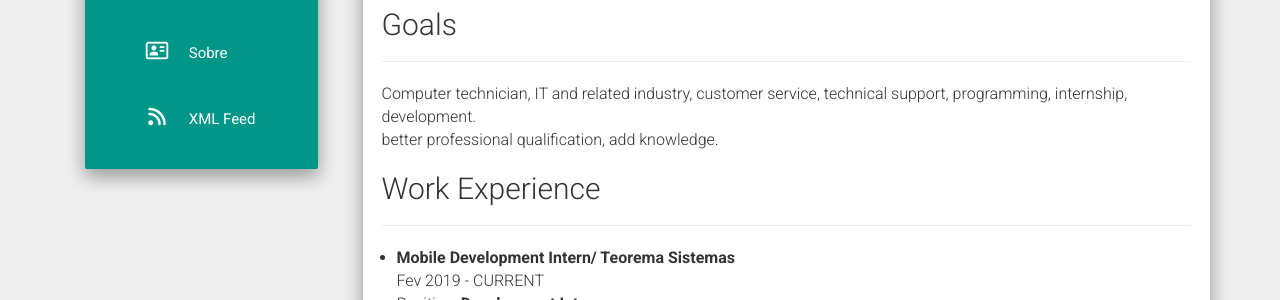
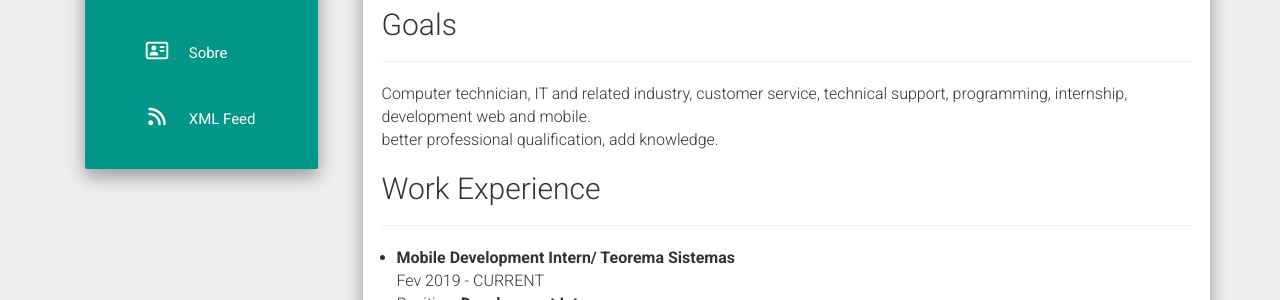
Before and after one commit to riberman/riberman.github.io, a Jekyll site: the page built from about.md, in a window 1280 px wide. Shown: the part 473-773 px from the top of the page. Built offline with Jekyll 4.4.1, drawn with Linux system fonts in a browser that asks for light colours; nearby versions of some CDN libraries.

Commit message:
Update about.

```diff
--- a/about.md
+++ b/about.md
@@ -14,7 +14,7 @@ Email: patrick.ferro.ribeiro@gmail.com
 
 ## Goals
 ___
-Computer technician, IT and related industry, customer service, technical support, programming, internship, development.
+Computer technician, IT and related industry, customer service, technical support, programming, internship, development web and mobile.
 better professional qualification, add knowledge.
 
 ## Work Experience
```
Also changed, not shown: sobre.md (+1 -1 lines).
